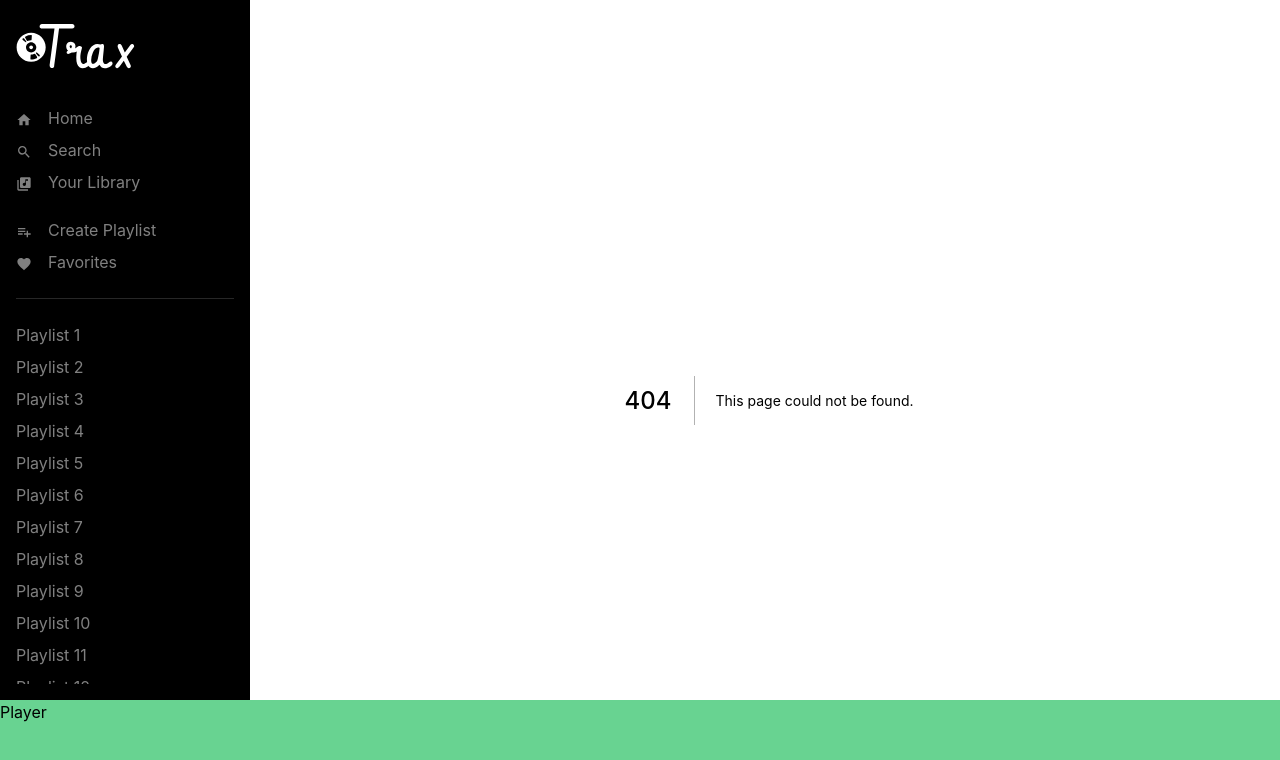
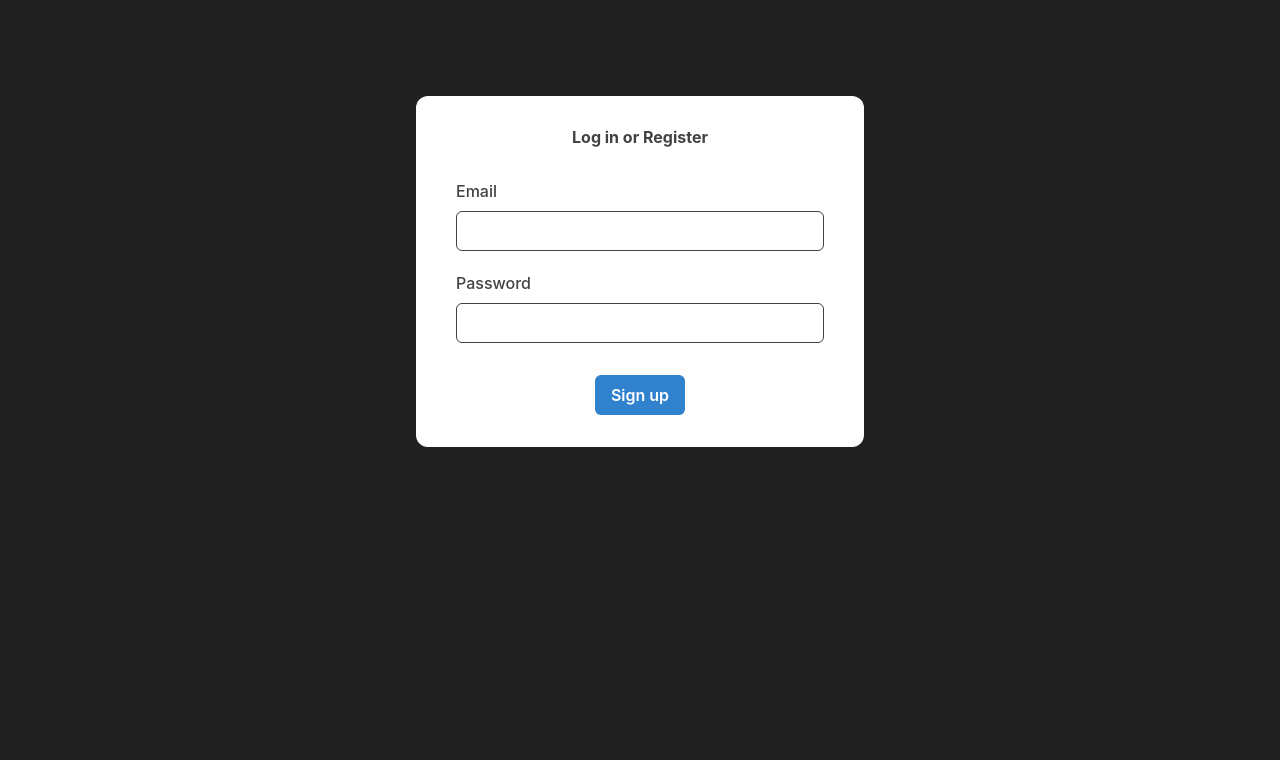
Before and after one commit to ruhollahh/spotify-clone, a Next.js app: page /signup in a window 1280 px wide. Before the commit this address had no page. Shown: the top 760 px of the page. Built offline with nearby package versions, Linux system fonts and the light colour scheme.

Commit message:
add client helper and auth pages

```diff
--- /dev/null
+++ b/components/AuthForm/AuthForm.tsx
@@ -0,0 +1,75 @@
+import {
+	Box,
+	Container,
+	Button,
+	Center,
+	FormControl,
+	FormLabel,
+	Heading,
+	Input,
+	Stack,
+	useBreakpointValue,
+} from '@chakra-ui/react';
+import React from 'react';
+import { auth } from '../../lib/mutations';
+
+const AuthForm: React.FC<{ mode: 'signin' | 'signup' }> = ({ mode }) => {
+	const [email, setEmail] = React.useState('');
+	const [password, setPassword] = React.useState('');
+	const handleSubmit = async () => {
+		await auth(mode, { email, password });
+	};
+
+	return (
+		<Box w="full" h="full" bgColor="gray.900">
+			<Container
+				maxW="lg"
+				py={{ base: '12', md: '24' }}
+				px={{ base: '0', sm: '8' }}
+			>
+				<Stack
+					as="form"
+					onSubmit={handleSubmit}
+					spacing="8"
+					bgColor="white"
+					py={{ base: '0', sm: '8' }}
+					px={{ base: '4', sm: '10' }}
+					borderRadius={{ base: 'none', sm: 'xl' }}
+				>
+					<Center>
+						<Heading size={useBreakpointValue({ base: 'xs', md: 'sm' })}>
+							Log in or Register
+						</Heading>
+					</Center>
+
+					<Stack spacing="5">
+						<FormControl>
+							<FormLabel htmlFor="email">Email</FormLabel>
+							<Input
+								id="email"
+								type="email"
+								value={email}
+								onChange={(e) => setEmail(e.target.value)}
+							/>
+						</FormControl>
+						<FormControl>
+							<FormLabel htmlFor="password">Password</FormLabel>
+							<Input
+								id="password"
+								name="password"
+								required
+								value={password}
+								onChange={(e) => setPassword(e.target.value)}
+							/>
+						</FormControl>
+					</Stack>
+					<Button alignSelf="center" colorScheme="blue">
+						{mode === 'signin' ? 'Sign in' : 'Sign up'}
+					</Button>
+				</Stack>
+			</Container>
+		</Box>
+	);
+};
+
+export { AuthForm };
--- /dev/null
+++ b/components/AuthForm/index.ts
@@ -0,0 +1 @@
+export * from './AuthForm';
--- /dev/null
+++ b/lib/client.ts
@@ -0,0 +1,10 @@
+export const client = (url: string, data) => {
+	return fetch(`${window.location.origin}/api${url}`, {
+		method: data ? 'POST' : 'GET',
+		credentials: 'include',
+		headers: {
+			'Content-Type': 'application/json',
+		},
+		body: data ? JSON.stringify(data) : undefined,
+	});
+};
--- /dev/null
+++ b/lib/mutations.ts
@@ -0,0 +1,8 @@
+import { client } from './client';
+
+export const auth = (
+	mode: 'signup' | 'signin',
+	credentials: { email: string; password: string }
+) => {
+	return client(`/${mode}`, credentials);
+};
--- a/pages/_app.tsx
+++ b/pages/_app.tsx
@@ -43,9 +43,13 @@ const theme = extendTheme({
 const MyApp = ({ Component, pageProps }) => {
 	return (
 		<ChakraProvider theme={theme}>
-			<PlayerLayout>
+			{Component.isAuth ? (
 				<Component {...pageProps} />
-			</PlayerLayout>
+			) : (
+				<PlayerLayout>
+					<Component {...pageProps} />
+				</PlayerLayout>
+			)}
 		</ChakraProvider>
 	);
 };
--- /dev/null
+++ b/pages/signup.tsx
@@ -0,0 +1,9 @@
+import { AuthForm } from '../components/AuthForm';
+
+const SignUp = () => {
+	return <AuthForm mode="signup" />;
+};
+
+SignUp.isAuth = true;
+
+export default SignUp;
```
Also changed, not shown: pages/signin.tsx (added, +9 -0 lines).
